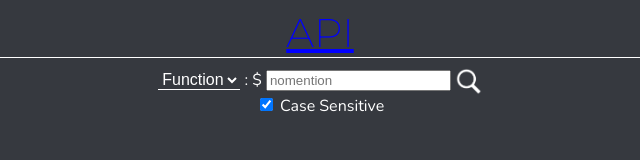
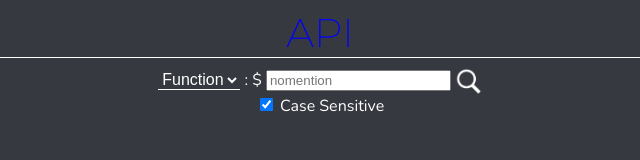
Before and after one commit to hcs1219/bdfd-api, a website: page index.html in a window 1280 px wide. Shown: the full height of the page, 320-960 px from the left. Drawn offline with nearby package versions, Linux system fonts and the light colour scheme.

Commit message:
Update index.html

```diff
--- a/index.html
+++ b/index.html
@@ -29,7 +29,7 @@
        }
     </style>
     <header style="text-align:center;border-bottom:thin solid white;margin-bottom:10px;">
-      <a href="/api" target="_blank" style="color:blue;font-size:40px;font-family:'Montserrat', sans-serif;">API</a>
+      <a href="/api" target="_blank" style="color:blue;text-decoration:none;font-size:40px;font-family:'Montserrat', sans-serif;">API</a>
     </header>
     <div style="font-family:'Nunito', sans-serif;text-align:center;">
       <form>
```
